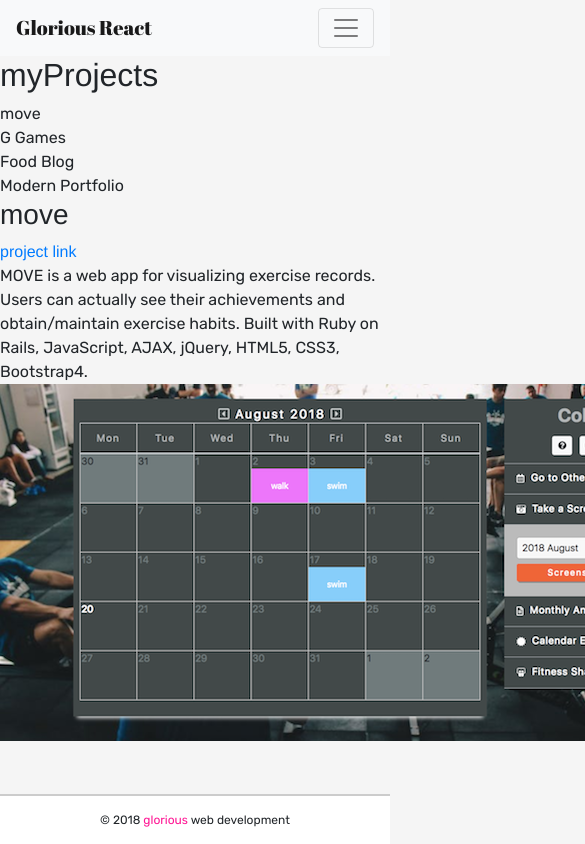
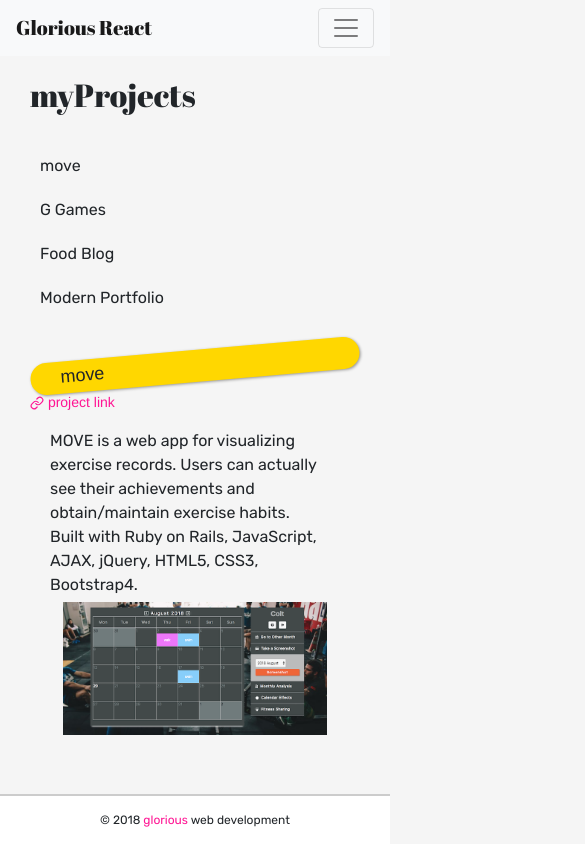
Before and after one commit to gloriading/profile-react, a React (Create React App) app: page /projects in a window 390 px wide. Both pictures are taken after a click on the element "move". Shown: the top 844 px of the page, 585 px wide, since content can reach past the window. Built offline with nearby package versions, Linux system fonts and the light colour scheme.

Commit message:
Style project presentation

```diff
--- a/src/App.css
+++ b/src/App.css
@@ -15,7 +15,7 @@ body {
 }
 
 a {
-  text-decoration: none;
+  text-decoration: none !important;
 }
 
 p {
@@ -152,6 +152,71 @@ p.tech {
 /* projects */
 .projects-container {
   min-height: calc(100vh - 106px);
+  padding: 20px 30px;
+}
+
+.projects-container h2 {
+  font-family: 'Abril Fatface', Helvetica, sans-serif;
+}
+
+.project-list {
+  display: flex;
+  flex-direction: column;
+  align-items: flex-start;
+}
+
+.project-list p {
+  padding: 10px;
+  transition: color 0.3s;
+}
+
+.project-list p:hover {
+  cursor: pointer;
+  color: deeppink;
+}
+
+.inner-container {
+  display: grid;
+  grid-gap: 10px;
+  grid-template-columns: 30% 70%;
+}
+
+.project-title-box {
+  display: flex;
+  justify-content: space-between;
+  margin-bottom: 10px;
+}
+
+.project-title {
+  background-color: gold;
+  box-shadow: 1px 1px 3px rgba(0,0,0,0.4);
+  transform: rotate(-5deg);
+  position: relative;
+  padding: 5px 30px;
+  border-radius: 50px;
+  font-size: 25px;
+}
+
+.project-url {
+  font-size: 14px;
+  margin-right: 100px;
+  color: deeppink;
+}
+.project-url:hover {
+  color: #10ac84;
+}
+
+.project-description {
+  padding: 5px 20px;
+  margin-right: 20px;
+}
+
+.project-img {
+  text-align: center;
+}
+
+.project-img img {
+  max-width: 80%;
 }
 
 
@@ -182,11 +247,6 @@ p.tech {
 }
 
 /* media queries */
-
-
-@media screen and (max-width: 480px){
-
-}
 @media screen and (max-width: 768px){
   /* about */
   .about-container {
@@ -199,6 +259,35 @@ p.tech {
   p.tech {
     margin-bottom: 50px;
   }
+  .inner-container {
+    display: block;
+  }
+  .project-list {
+    flex-direction: row;
+    justify-content: center;
+    margin-top: 30px;
+    margin-bottom: 30px;
+  }
+  .project-url {
+    margin: 20px 0 20px 0;
+  }
+}
+@media screen and (max-width: 480px){
+  .project-list {
+    flex-direction: column;
+    margin-top: 30px;
+    margin-bottom: 30px;
+  }
+  .project-title {
+    font-size: 18px;
+  }
+  .project-title-box {
+    display: block;
+  }
+  /* .project-url {
+    margin: 20px 0 20px 0;
+  } */
+
 }
 
 
@@ -216,5 +305,4 @@ p.tech {
 
 
 
-
 /*  */
--- a/src/components/MyProjects.js
+++ b/src/components/MyProjects.js
@@ -1,6 +1,6 @@
 import React, { Component } from 'react';
 import { projects } from '../data/projects'
-
+import { FiLink } from 'react-icons/fi';
 
 export default class MyProjects extends Component {
   constructor(props){
@@ -14,15 +14,16 @@ export default class MyProjects extends Component {
     this.handleClick = this.handleClick.bind(this)
   }
 
-  handleClick(title, url, img, des){
+  handleClick(title, url, img, des, e){
     this.setState({
       title: title,
       url: url,
       img: img,
       description: des,
      })
-     console.log(url)
+
   }
+
 
   render(){
     let projectList;
@@ -46,15 +47,17 @@ export default class MyProjects extends Component {
             {projectList}
           </div>
           <div className="project-display">
-            <div className="project-title">
-              {title ? <h3>{title}</h3> : ""}
-              {url ? <a href={url}>project link</a> : ""}
+            <div className="project-title-box">
+              {title ?
+                <h4 className="project-title">{title}</h4> : ""}
+              {url ? <a href={url} rel="noopener noreferrer"
+              target="_blank" className="project-url"><FiLink/> project link</a> : ""}
             </div>
             <div className="project-description">
               {description ? <p>{description}</p> : ""}
             </div>
             <div className="project-img">
-              {img ? <img src={img} alt={title}/> : ""}
+              {img ? <img src={img} alt={title} /> : ""}
             </div>
           </div>
         </div>
```
